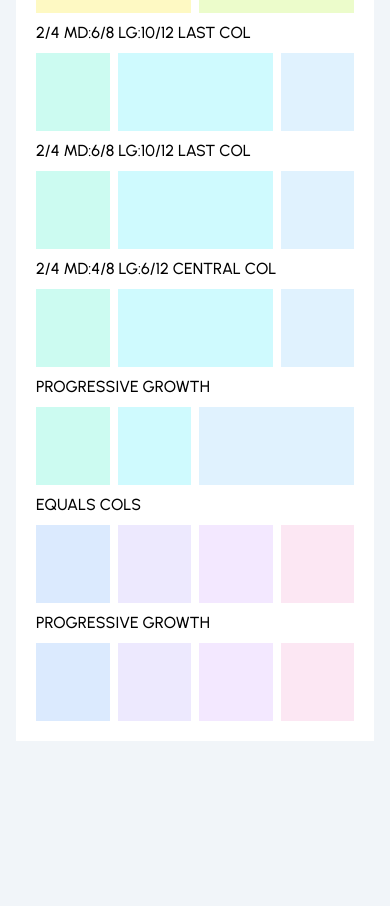
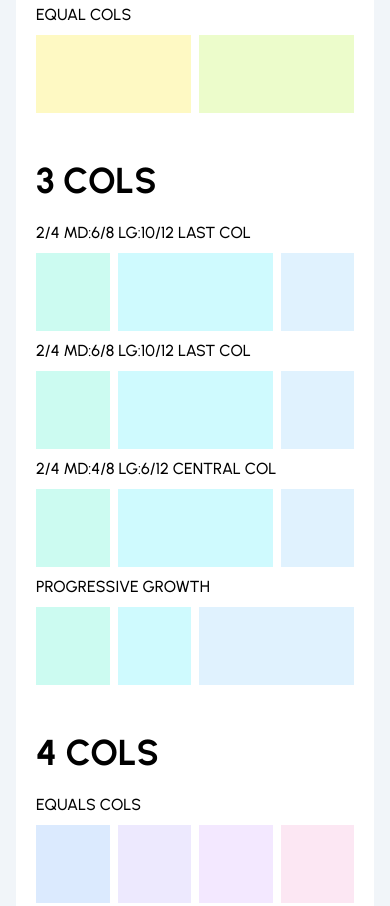
Before and after one commit to lorenzoferrante97/training, a website: page index.html in a window 390 px wide. Shown: the part 1960-2866 px from the top of the page. Before the commit the page ends 2701 px from the top, so only its background shows below. Drawn offline with Linux system fonts and the light colour scheme.

Commit message:
fix: classes

```diff
--- a/index.html
+++ b/index.html
@@ -68,6 +68,8 @@
 
                     <!-- ---- 2 cols ---- -->
 
+                    <p class="mt-10 mb-3 text-4xl font-bold uppercase col-span-full">2 cols</p>
+
                     <!-- 1/4 md:1/8 lg:1/12 last col -->
                     <p class="font-medium uppercase col-span-full">1/4 md:1/8 lg:1/12 last col</p>
                     <div class="h-[20vw] w-full bg-orange-100 col-span-3 md:col-span-7 lg:col-span-11"></div>
@@ -100,6 +102,8 @@
 
                     <!-- ---- 3 cols ---- -->
 
+                    <p class="mt-10 mb-3 text-4xl font-bold uppercase col-span-full">3 cols</p>
+
                     <!-- 2/4 md:6/8 lg:10/12 central col -->
                     <p class="font-medium uppercase col-span-full">2/4 md:6/8 lg:10/12 last col</p>
                     <div class="h-[20vw] w-full bg-teal-100"></div>
@@ -126,6 +130,8 @@
 
                     <!-- ---- 4 cols ---- -->
 
+                    <p class="mt-10 mb-3 text-4xl font-bold uppercase col-span-full">4 cols</p>
+
                     <!-- equal cols -->
                     <p class="font-medium uppercase col-span-full">equals cols</p>
                     <div class="h-[20vw] w-full bg-blue-100 md:col-span-2 lg:col-span-3"></div>
@@ -135,14 +141,17 @@
 
                     <!-- progressive growth -->
                     <p class="font-medium uppercase col-span-full">progressive growth</p>
-                    <div class="h-[20vw] w-full bg-blue-100"></div>
-                    <div class="h-[20vw] w-full bg-violet-100 md:col-span-2"></div>
-                    <div class="h-[20vw] w-full bg-purple-100 md:col-span-2 lg:col-span-3"></div>
-                    <div class="h-[20vw] w-full bg-pink-100 md:col-span-3 lg:col-span-6"></div>
+                    <div class="h-[20vw] w-full bg-blue-100 cols4_2-1-2"></div>
+                    <div class="h-[20vw] w-full bg-violet-100 cols4_2-1-2"></div>
+                    <div class="h-[20vw] w-full bg-purple-100 cols4_2-2-3"></div>
+                    <div class="h-[20vw] w-full bg-pink-100 cols4_2-4-5"></div>
                 </div>
             </section>
     </section>
 
+    <!-- test sito web -->
+
+
 </body>
 
 </html>
--- a/src/input.css
+++ b/src/input.css
@@ -145,15 +145,15 @@
     }
 
     /* progressive growth */
-    /* 2-2 |  */
-    .cols4_2-2-2-2 {
-        @apply col-span-2;
+    /* 2-2 | 2-2 | 1-1-2-4 | 2-2-3-5 */
+    .cols4_2-1-2 {
+        @apply col-span-2 md:col-span-1 lg:col-span-2;
     }
-    .cols3_2-2-2-3 {
+    .cols4_2-2-3 {
         @apply col-span-2 lg:col-span-3;
     }
-    .cols3_2-2-3-6 {
-        @apply col-span-2 md:col-span-3 lg:col-span-6;
+    .cols4_2-4-5 {
+        @apply col-span-2 md:col-span-4 lg:col-span-5;
     }
 }
 
```
Also changed, not shown: src/output.css.
